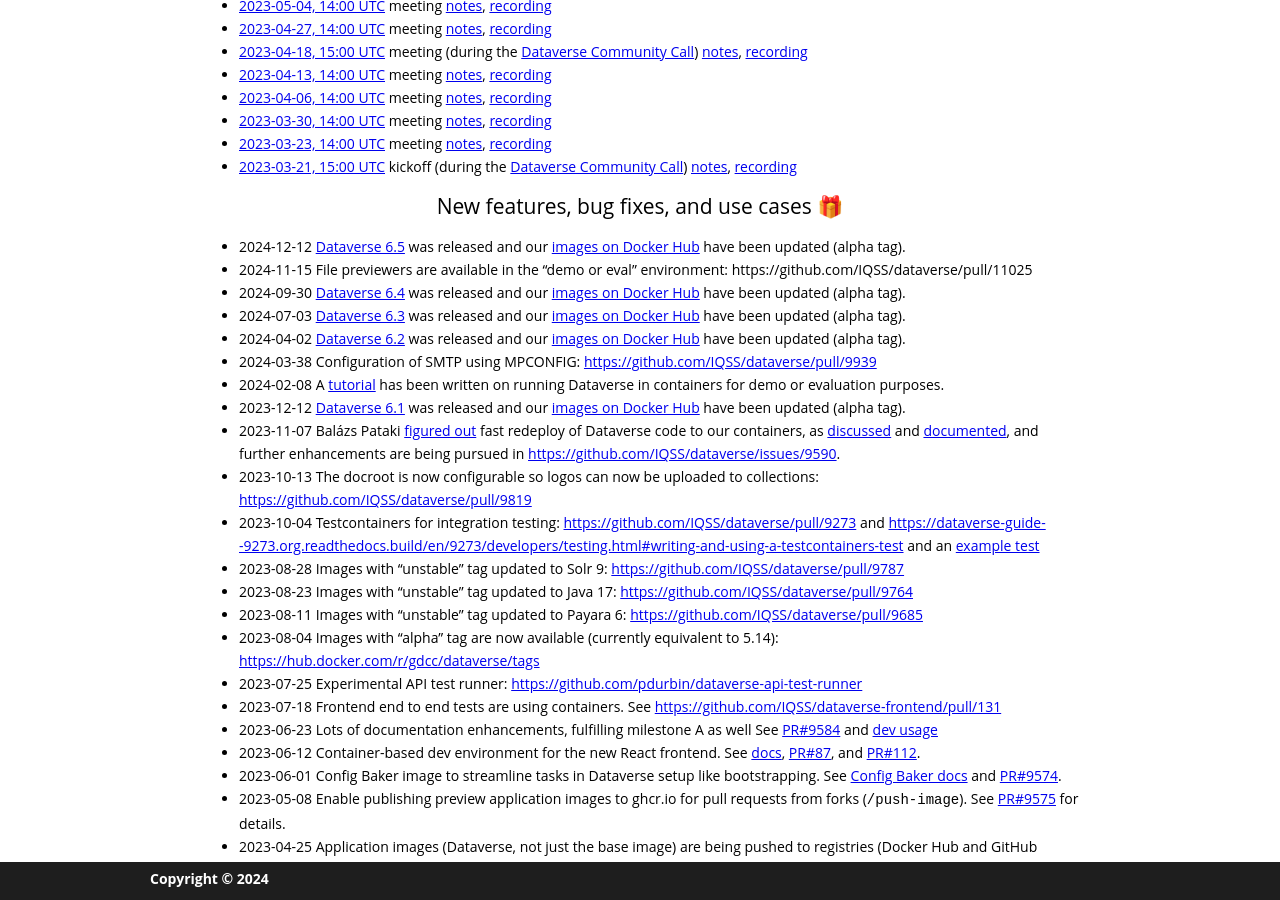
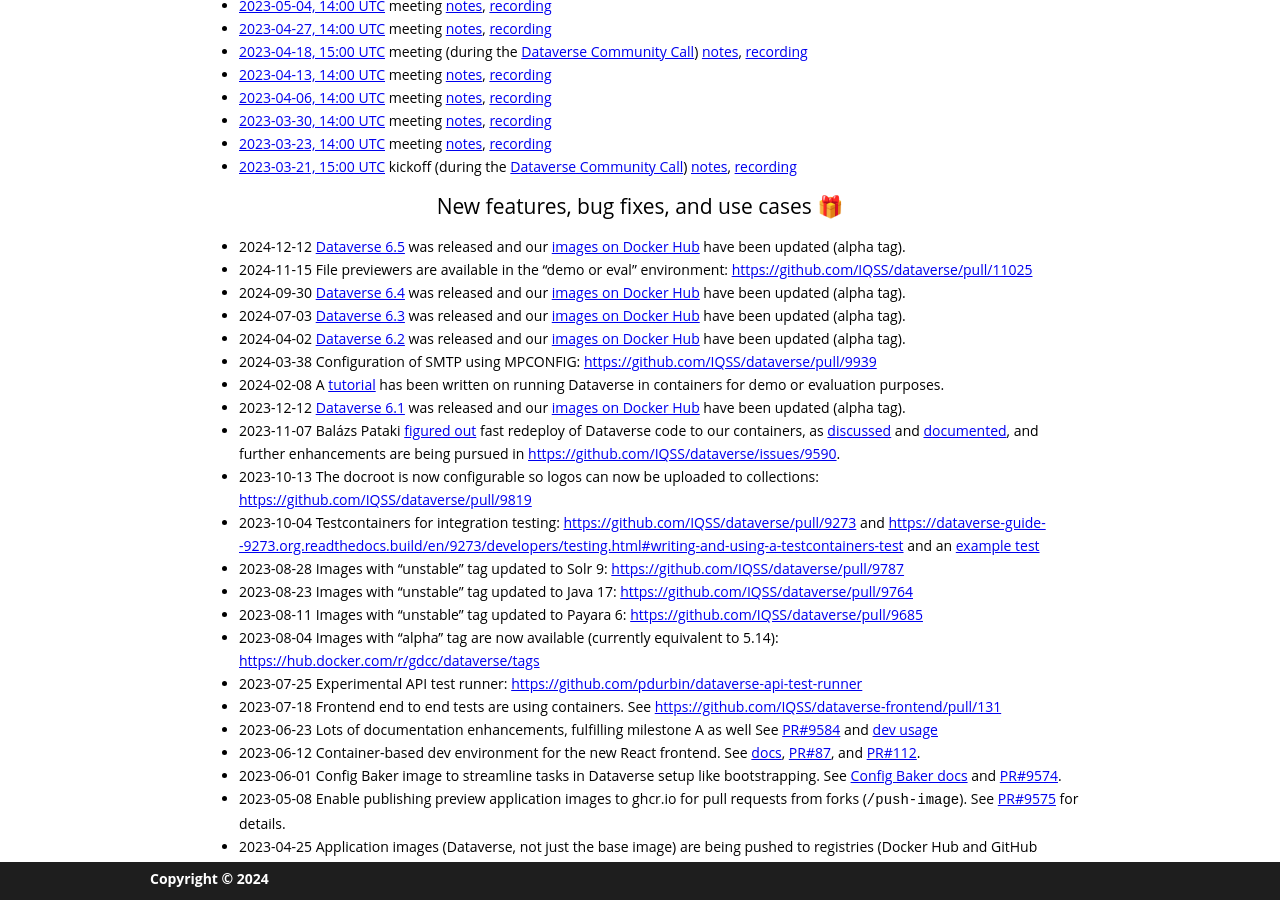
Before and after one commit to gdcc/ct.gdcc.io, a Jekyll site: the page built from index.md, in a window 1280 px wide and 900 px high, scrolled down 2825 px. Built offline with Jekyll 4.4.1, drawn with Linux system fonts in a browser that asks for light colours; our own code applies the rules of GitHub Pages for plain Markdown files.

Commit message:
fix link

```diff
--- a/index.md
+++ b/index.md
@@ -116,7 +116,7 @@ We try to keep the info below accurate but you can check the [meetings](https://
 ## New features, bug fixes, and use cases 🎁
 
 - 2024-12-12 [Dataverse 6.5](https://github.com/IQSS/dataverse/releases/tag/v6.5) was released and our [images on Docker Hub](https://hub.docker.com/u/gdcc) have been updated (alpha tag).
-- 2024-11-15 File previewers are available in the "demo or eval" environment: https://github.com/IQSS/dataverse/pull/11025
+- 2024-11-15 File previewers are available in the "demo or eval" environment: <https://github.com/IQSS/dataverse/pull/11025>
 - 2024-09-30 [Dataverse 6.4](https://github.com/IQSS/dataverse/releases/tag/v6.4) was released and our [images on Docker Hub](https://hub.docker.com/u/gdcc) have been updated (alpha tag).
 - 2024-07-03 [Dataverse 6.3](https://github.com/IQSS/dataverse/releases/tag/v6.3) was released and our [images on Docker Hub](https://hub.docker.com/u/gdcc) have been updated (alpha tag).
 - 2024-04-02 [Dataverse 6.2](https://github.com/IQSS/dataverse/releases/tag/v6.2) was released and our [images on Docker Hub](https://hub.docker.com/u/gdcc) have been updated (alpha tag).
```
